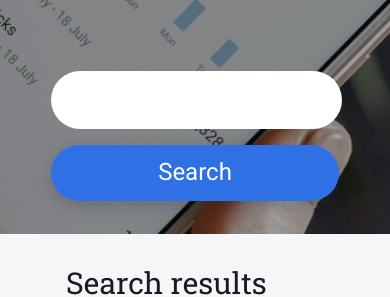
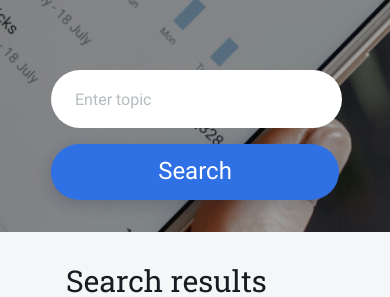
Before and after one commit to romans1995/news-explorer-frontend, a React (Create React App) app in the folder newsexplorer/: page / in a window 390 px wide. Shown: the part 367-664 px from the top of the page. Built offline with nearby package versions, Linux system fonts and the light colour scheme; a web font is replaced by a local one.

Commit message:
input placeHolder and Font

```diff
--- a/newsexplorer/src/components/About/About.css
+++ b/newsexplorer/src/components/About/About.css
@@ -45,12 +45,13 @@
 @media screen and (max-width: 629px) {
     .about {
         flex-direction: column;
+        gap: 24px;
     }
     .about__text>p {
         margin: 0;
     }
     .about__text {
-        padding: 16px;
+        padding: 0 16px;
     }
     .about__image {
         width: 272px;
--- a/newsexplorer/src/components/SearchForm/SearchForm.css
+++ b/newsexplorer/src/components/SearchForm/SearchForm.css
@@ -33,7 +33,7 @@
 .search__input {
     Width: 608px;
     display: flex;
-    padding: 1px;
+    padding: 0px;
     background-color: #ffff;
     border-radius: 100px;
     margin-bottom: 40px;
@@ -45,8 +45,17 @@ input#search {
     font-weight: 400;
     font-size: 16px;
     line-height: 22px;
-    color: #1A1B22;
+    color: #B6BCBF;
     padding-left: 24px;
+}
+
+input#search::placeholder {
+    font-family: 'Roboto', Arial, Helvetica, sans-serif, Arial, Helvetica, sans-serif;
+    font-style: normal;
+    font-weight: 400;
+    font-size: 16px;
+    line-height: 22px;
+    color: #B6BCBF;
 }
 
 .search__input-text {
@@ -70,42 +79,9 @@ input#search {
     background-color: #2a65cc;
 }
 
-
-/* .search__results {
-    width: 100%;
-    height: 100%;
-    background: #f5f6f7;
-    padding: 20px 0;
-    display: grid;
-    justify-content: space-around;
-} */
-
 button.NewsCardList__button:hover {
     background-color: rgba(232, 232, 232, 1);
 }
-
-
-/* .search__results-title {
-    font-family: 'Roboto-slab', Arial, Helvetica, sans-serif;
-    font-style: normal;
-    font-weight: 400;
-    font-size: 40px;
-    line-height: 46px;
-    color: #1A1B22;
-} */
-
-
-/* .search__results-container {
-    width: 100%;
-    height: 100%;
-    background: #f5f6f7;
-    padding: 24px 0;
-    display: grid;
-    grid-template-columns: 0fr 0fr 0fr;
-    grid-gap: 16px;
-    justify-content: center;
-    margin: 0
-} */
 
 .about__text>p {
     font-family: 'Roboto', Arial, Helvetica, sans-serif, Arial, Helvetica, sans-serif;
--- a/newsexplorer/src/components/SearchForm/SearchForm.js
+++ b/newsexplorer/src/components/SearchForm/SearchForm.js
@@ -60,7 +60,7 @@ return(
         <h1 className="search__title">What's going on in the world?</h1>
         <p className="search__pargrap ">Find the latest news on any topic and save them in your personal account.</p>
         <form className="search__input">
-                <input id="search" name="search" onChange={handleInputChange} className="search__input-text" type="text" autoComplete="true"  />
+                <input id="search" name="search" onChange={handleInputChange} className="search__input-text" type="text" autoComplete="true" placeholder="Enter topic"  />
             <button onClick={handleSearch} className="search__input-button">Search</button>
         </form>
         </section>
```
